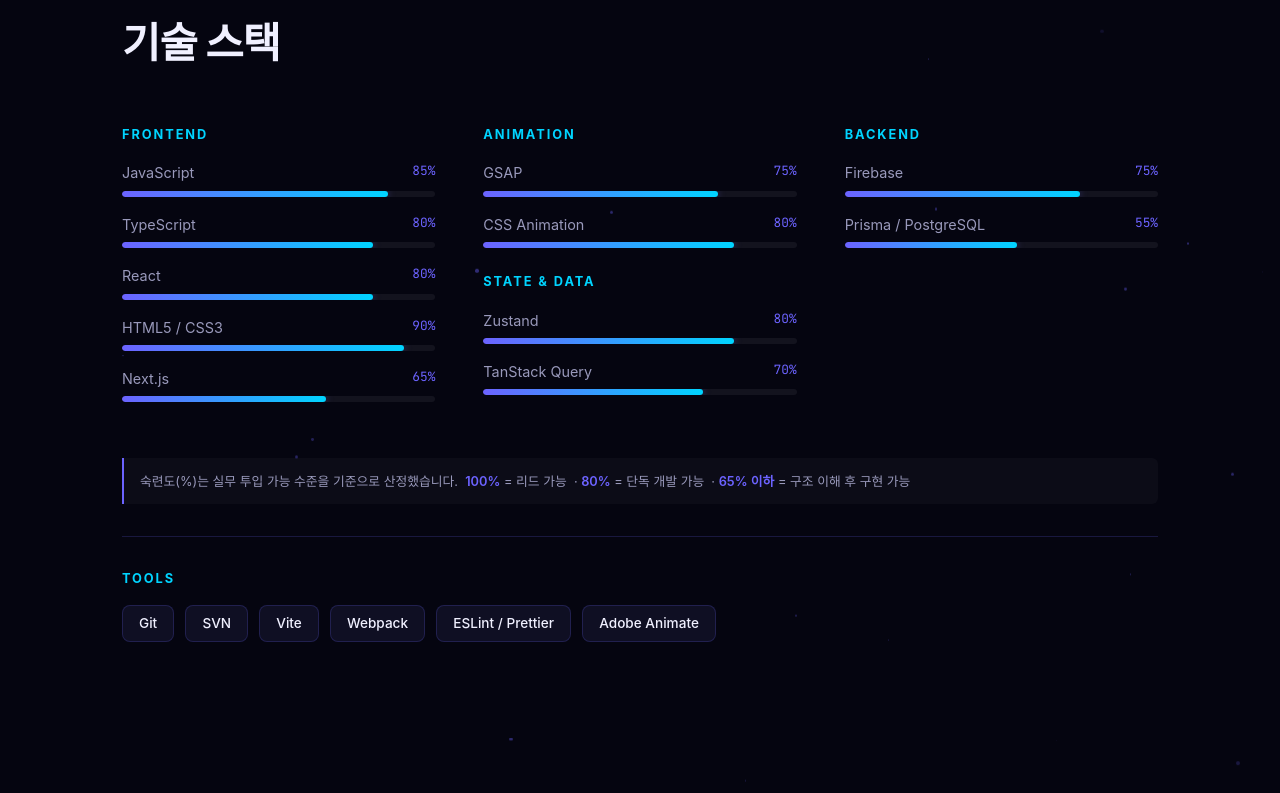
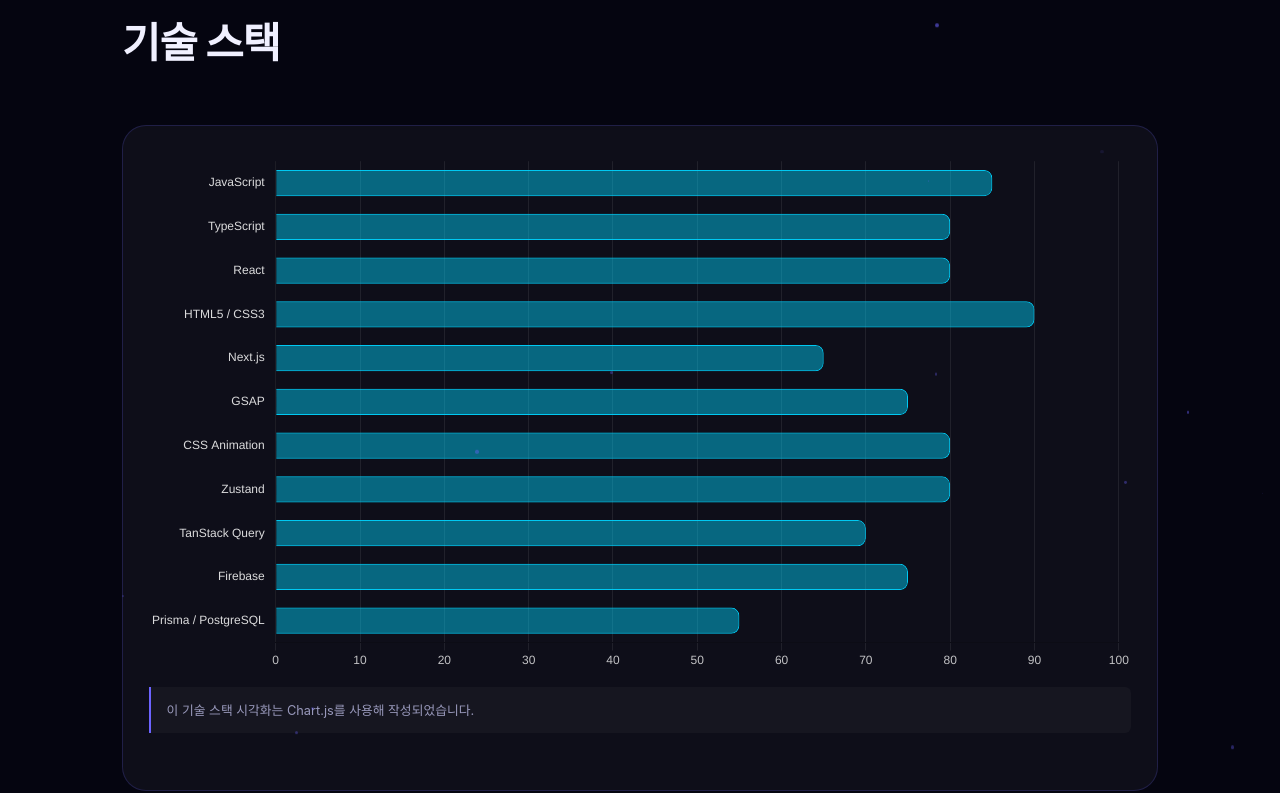
Before and after one commit to qdcv0272/MY_Profile, a React (Vite) app: page / in a window 1280 px wide. Shown: the part 1734-2527 px from the top of the page. Built offline with nearby package versions, Linux system fonts and the light colour scheme.

Commit message:
chart.js add

```diff
--- a/package.json
+++ b/package.json
@@ -10,6 +10,7 @@
     "preview": "vite preview"
   },
   "dependencies": {
+    "chart.js": "^4.5.1",
     "gsap": "^3.14.2",
     "react": "^19.2.4",
     "react-dom": "^19.2.4",
--- a/src/components/Skills.css
+++ b/src/components/Skills.css
@@ -101,3 +101,18 @@
   background: rgba(0, 212, 255, 0.07);
   color: var(--accent-secondary);
 }
+
+.skills__chart-card {
+  background: rgba(255, 255, 255, 0.04);
+  border: 1px solid var(--border);
+  border-radius: 24px;
+  padding: 1.6rem;
+  margin-bottom: 2rem;
+}
+
+.skills__chart-canvas {
+  width: 100%;
+  min-height: 420px;
+  max-height: 520px;
+  display: block;
+}
--- a/src/components/Skills.tsx
+++ b/src/components/Skills.tsx
@@ -1,54 +1,109 @@
 import { useRef, useEffect } from "react";
 import { gsap } from "gsap";
 import { ScrollTrigger } from "gsap/ScrollTrigger";
+import { Chart, BarElement, BarController, CategoryScale, LinearScale, Tooltip, Legend } from "chart.js";
 import { useFadeInUp } from "../hooks/useGsap";
 import { SKILLS } from "../data/profile";
 import Particles from "./Particles";
 import "./Skills.css";
 
 gsap.registerPlugin(ScrollTrigger);
+Chart.register(BarElement, BarController, CategoryScale, LinearScale, Tooltip, Legend);
 
-function SkillBar({ name, level }: { name: string; level: number }) {
-  const barRef = useRef<HTMLDivElement>(null);
+function buildChartData() {
+  const categories = ["frontend", "animation", "state", "backend"] as const;
+  const labels: string[] = [];
+  const data: number[] = [];
 
-  useEffect(() => {
-    const bar = barRef.current;
-    if (!bar) return;
-    gsap.fromTo(
-      bar,
-      { width: "0%" },
-      {
-        width: `${level}%`,
-        duration: 1.2,
-        ease: "power2.out",
-        scrollTrigger: {
-          trigger: bar,
-          start: "top 90%",
-          toggleActions: "play none none none",
-        },
-      },
-    );
-  }, [level]);
+  categories.forEach((category) => {
+    SKILLS[category].forEach((skill) => {
+      labels.push(skill.name);
+      data.push(skill.level);
+    });
+  });
 
-  return (
-    <div className="skill-bar-item">
-      <div className="skill-bar-label">
-        <span>{name}</span>
-        <span className="skill-bar-level">{level}%</span>
-      </div>
-      <div className="skill-bar-track">
-        <div className="skill-bar-fill" ref={barRef} />
-      </div>
-    </div>
-  );
+  return { labels, data };
 }
 
 export default function Skills() {
   const headingRef = useRef<HTMLDivElement>(null);
   const toolsRef = useRef<HTMLDivElement>(null);
+  const chartRef = useRef<HTMLCanvasElement>(null);
 
   useFadeInUp(headingRef as React.RefObject<HTMLElement>);
   useFadeInUp(toolsRef as React.RefObject<HTMLElement>, 0.2);
+
+  useEffect(() => {
+    const canvas = chartRef.current;
+    if (!canvas) return;
+
+    const ctx = canvas.getContext("2d");
+    if (!ctx) return;
+
+    const { labels, data } = buildChartData();
+
+    const chart = new Chart(ctx, {
+      type: "bar",
+      data: {
+        labels,
+        datasets: [
+          {
+            label: "Skill proficiency",
+            data,
+            backgroundColor: "rgba(0, 212, 255, 0.45)",
+            borderColor: "rgba(0, 212, 255, 0.95)",
+            borderWidth: 1,
+            borderRadius: 8,
+            barPercentage: 0.75,
+            categoryPercentage: 0.8,
+          },
+        ],
+      },
+      options: {
+        indexAxis: "y",
+        responsive: true,
+        maintainAspectRatio: false,
+        scales: {
+          x: {
+            min: 0,
+            max: 100,
+            ticks: {
+              stepSize: 10,
+              color: "rgba(255, 255, 255, 0.75)",
+            },
+            grid: {
+              color: "rgba(255, 255, 255, 0.08)",
+            },
+          },
+          y: {
+            ticks: {
+              color: "rgba(255, 255, 255, 0.85)",
+            },
+            grid: {
+              display: false,
+            },
+          },
+        },
+        plugins: {
+          legend: {
+            display: false,
+          },
+          tooltip: {
+            callbacks: {
+              label(context) {
+                const value = context.parsed.x ?? context.parsed.y;
+                return `${value}%`;
+              },
+            },
+          },
+        },
+      },
+    });
+
+    return () => {
+      chart.destroy();
+    };
+  }, []);
 
   return (
     <section className="skills section" id="skills">
@@ -59,37 +114,15 @@
           <h2 className="section__title">기술 스택</h2>
         </div>
 
-        <div className="skills__grid">
-          <div className="skills__col">
-            <h3 className="skills__col-title">Frontend</h3>
-            {SKILLS.frontend.map((s) => (
-              <SkillBar key={s.name} name={s.name} level={s.level} />
-            ))}
-          </div>
-
-          <div className="skills__col">
-            <h3 className="skills__col-title">Animation</h3>
-            {SKILLS.animation.map((s) => (
-              <SkillBar key={s.name} name={s.name} level={s.level} />
-            ))}
-            <h3 className="skills__col-title" style={{ marginTop: "1.5rem" }}>
-              State &amp; Data
-            </h3>
-            {SKILLS.state.map((s) => (
-              <SkillBar key={s.name} name={s.name} level={s.level} />
-            ))}
-          </div>
-
-          <div className="skills__col">
-            <h3 className="skills__col-title">Backend</h3>
-            {SKILLS.backend.map((s) => (
-              <SkillBar key={s.name} name={s.name} level={s.level} />
-            ))}
-          </div>
+        <div className="skills__chart-card">
+          <canvas ref={chartRef} className="skills__chart-canvas" />
+          <p className="skills__level-note" style={{ marginTop: "1rem" }}>
+            이 기술 스택 시각화는 Chart.js를 사용해 작성되었습니다.
+          </p>
         </div>
 
         <p className="skills__level-note">
-          숙련도(%)는 실무 투입 가능 수준을 기준으로 산정했습니다. &nbsp;<strong>100%</strong> = 리드 가능 &nbsp;·&nbsp;
+          숙련도(%)는 나의 생각을 적은 것입니다. &nbsp;<strong>100%</strong> = 리드 가능 &nbsp;·&nbsp;
           <strong>80%</strong> = 단독 개발 가능 &nbsp;·&nbsp;
           <strong>65% 이하</strong> = 구조 이해 후 구현 가능
         </p>
```
Also changed, not shown: 1 other file (tests, documents, lock files or other folders).
